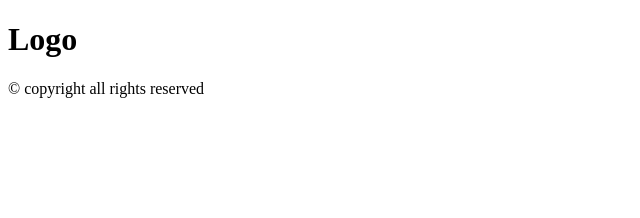
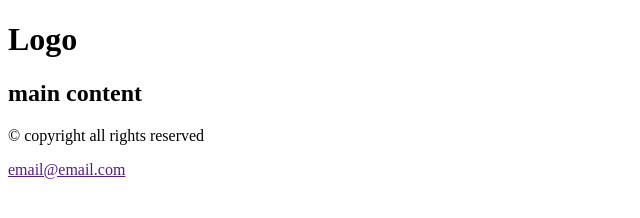
Before and after one commit to rozer4heros/1st-project-ex, a plain HTML site: page index.html in a window 1280 px wide. Shown: the whole page, without its empty margins (0-640 px from the left). Drawn offline with Linux system fonts and the light colour scheme.

Commit message:
feat: main add

```diff
--- a/index.html
+++ b/index.html
@@ -9,8 +9,14 @@
     <header>
       <h1>Logo</h1>
     </header>
+    <main>
+      <section>
+        <h2>main content</h2>
+      </section>
+    </main>
     <footer>
       <p>&copy; copyright all rights reserved</p>
+      <a href="">email@email.com</a>
     </footer>
   </body>
 </html>
```
